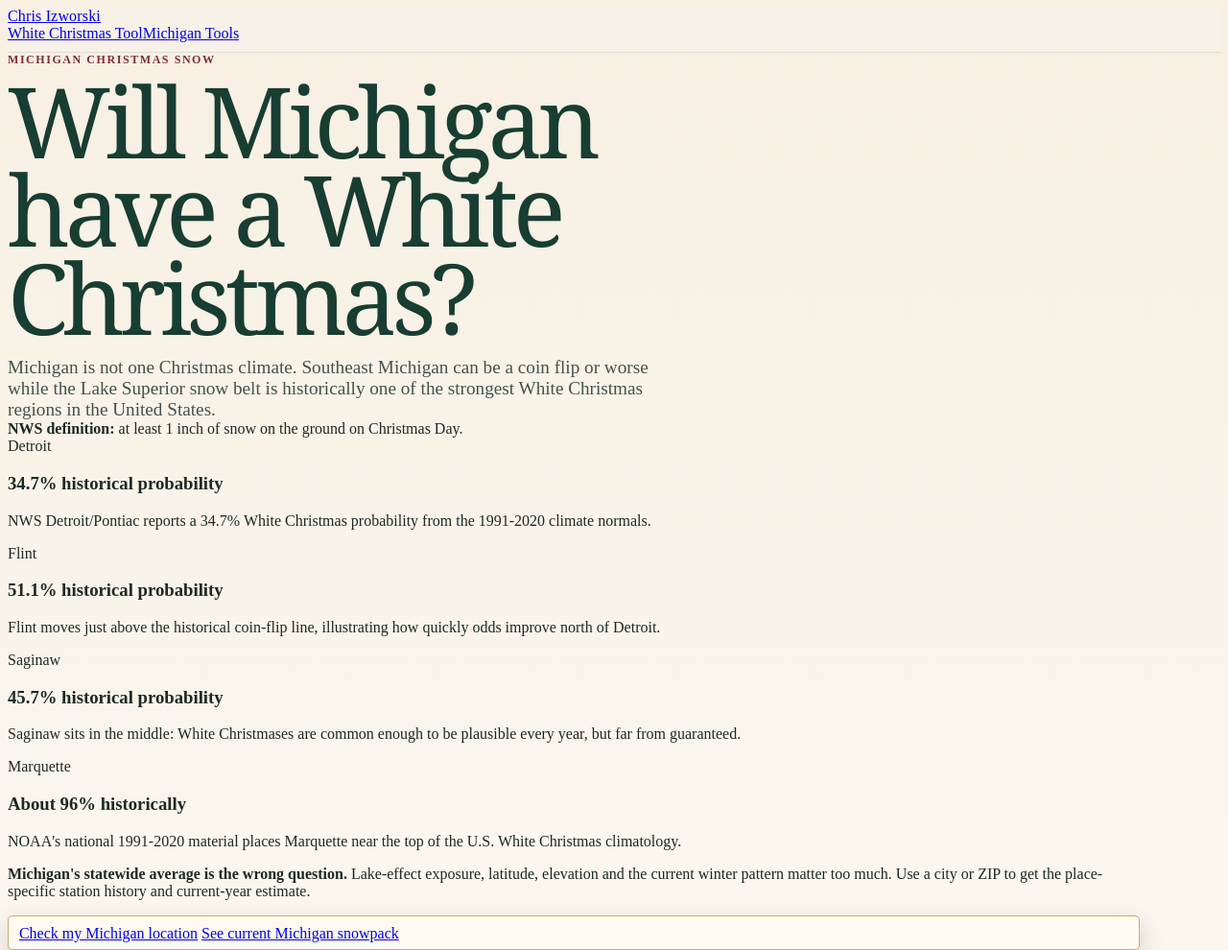
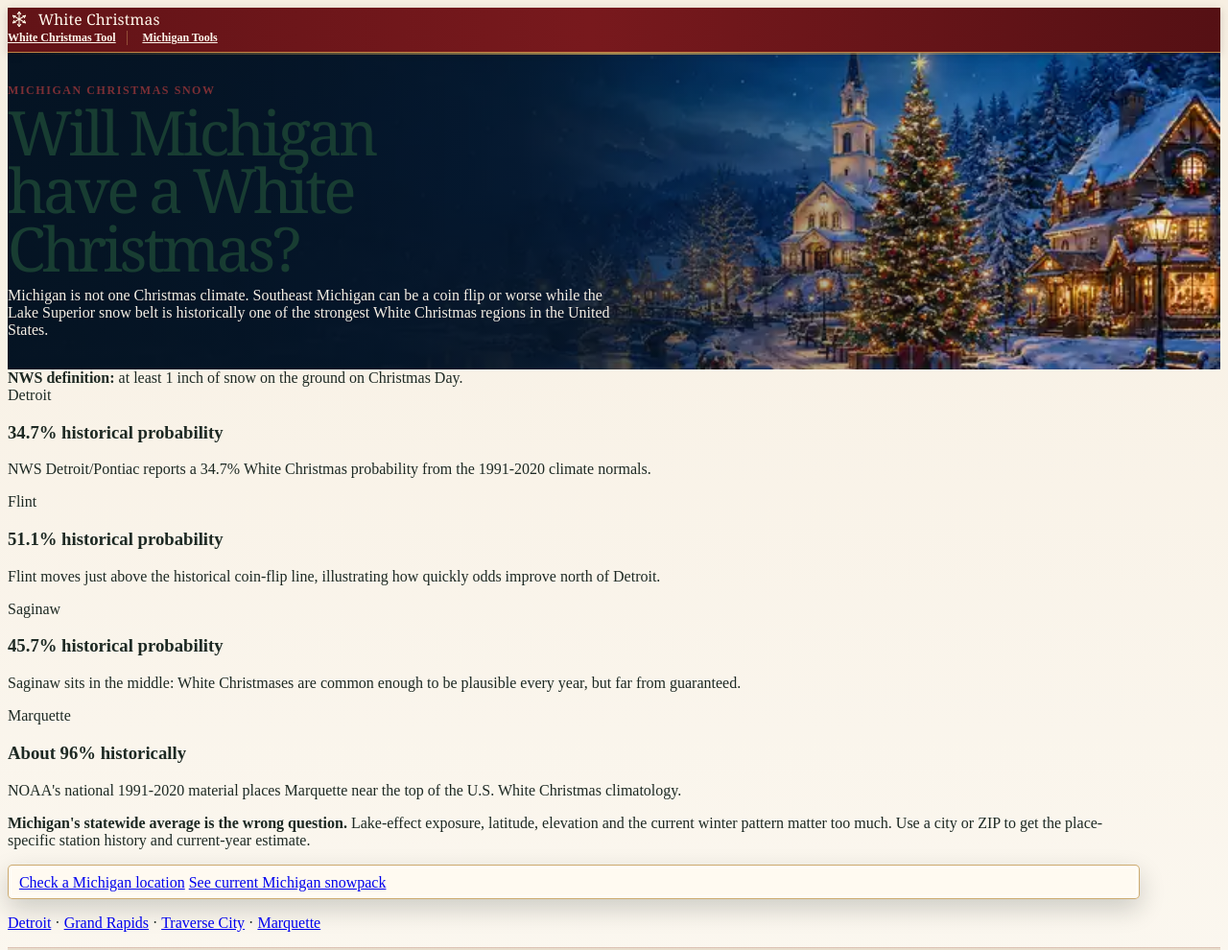
Before and after one commit to izworskic/national-white-christmas, a website: page public/white-christmas-michigan/index.html in a window 1280 px wide. Shown: the top 990 px of the page at 96% size. Drawn offline with Linux system fonts and the light colour scheme.

Commit message:
Align White Christmas support page with product experience

```diff
--- a/public/white-christmas-michigan/index.html
+++ b/public/white-christmas-michigan/index.html
@@ -3,11 +3,11 @@
 <title>White Christmas Michigan: Odds &amp; Forecast | Chris Izworski</title>
 <meta name="description" content="See Michigan White Christmas climatology from Detroit to Saginaw and the U.P., then check this year's place-specific Christmas snow estimate.">
 <link rel="canonical" href="https://chrisizworski.com/white-christmas-michigan/"><meta name="robots" content="index,follow,max-image-preview:large">
-<link rel="stylesheet" href="/assets/national-tools.css?v=20260902-placebar1"><link rel="stylesheet" href="/assets/white-christmas.css?v=20260902-1">
+<meta property="og:image" content="https://chrisizworski.com/assets/white-christmas-hero-final.webp"><meta name="twitter:card" content="summary_large_image"><meta name="twitter:image" content="https://chrisizworski.com/assets/white-christmas-hero-final.webp"><link rel="preload" as="image" href="/assets/white-christmas-hero-final.webp" type="image/webp"><link rel="stylesheet" href="/assets/national-tools.css?v=20260902-placebar1"><link rel="stylesheet" href="/assets/white-christmas.css?v=20260903-product8">
 <script type="application/ld+json">{"@context":"https://schema.org","@graph":[{"@type":"Person","@id":"https://chrisizworski.com/#person","name":"Chris Izworski","url":"https://chrisizworski.com/"},{"@type":"WebSite","@id":"https://chrisizworski.com/#website","url":"https://chrisizworski.com/","name":"Chris Izworski","author":{"@id":"https://chrisizworski.com/#person"}},{"@type":"WebPage","@id":"https://chrisizworski.com/white-christmas-michigan/#page","url":"https://chrisizworski.com/white-christmas-michigan/","name":"White Christmas Michigan: Odds and Forecast","dateModified":"2026-09-02","author":{"@id":"https://chrisizworski.com/#person"},"isPartOf":{"@id":"https://chrisizworski.com/#website"}}]}</script></head>
-<body class="white-christmas-page"><header class="site-head"><div class="wrap head-in"><a class="brand" href="/">Chris Izworski</a><nav class="nav"><a href="/national-tools/white-christmas/">White Christmas Tool</a><a href="/tools/">Michigan Tools</a></nav></div></header>
+<body class="white-christmas-page wc-support-page"><header class="site-head wc-masthead"><div class="wrap head-in"><a class="wc-tool-mark" href="/national-tools/white-christmas/"><span class="wc-tool-mark-icon" aria-hidden="true"></span><strong>White Christmas</strong></a><nav class="nav" aria-label="Primary"><a href="/national-tools/white-christmas/">White Christmas Tool</a><a href="/tools/">Michigan Tools</a></nav></div></header>
 <main>
-<section class="hero"><div class="wrap"><div class="eyebrow">Michigan Christmas snow</div><h1>Will Michigan have a White Christmas?</h1><p class="lede">Michigan is not one Christmas climate. Southeast Michigan can be a coin flip or worse while the Lake Superior snow belt is historically one of the strongest White Christmas regions in the United States.</p></div></section>
+<section class="wc-support-hero"><picture class="wc-hero-media" aria-hidden="true"><img src="/assets/white-christmas-hero-final.webp" alt="" fetchpriority="high" decoding="async"></picture><div class="wrap"><div class="eyebrow">Michigan Christmas snow</div><h1>Will Michigan have a White Christmas?</h1><p>Michigan is not one Christmas climate. Southeast Michigan can be a coin flip or worse while the Lake Superior snow belt is historically one of the strongest White Christmas regions in the United States.</p></div></section>
 <section class="section"><div class="wrap">
 <div class="wc-christmas-note"><strong>NWS definition:</strong> at least 1 inch of snow on the ground on Christmas Day.</div>
 <div class="wc-grid">
@@ -17,7 +17,7 @@
 <div class="wc-card"><span class="tool-kicker">Marquette</span><h3>About 96% historically</h3><p>NOAA's national 1991-2020 material places Marquette near the top of the U.S. White Christmas climatology.</p></div>
 </div>
 <div class="truth-box" style="margin-top:1rem"><strong>Michigan's statewide average is the wrong question.</strong> Lake-effect exposure, latitude, elevation and the current winter pattern matter too much. Use a city or ZIP to get the place-specific station history and current-year estimate.</div>
-<div class="wc-locator" style="margin-top:1rem"><p style="margin:0"><a class="btn" href="/national-tools/white-christmas/">Check my Michigan location</a> <a class="secondary-btn" href="/national-tools/snow/">See current Michigan snowpack</a></p></div>
+<div class="wc-locator" style="margin-top:1rem"><p style="margin:0"><a class="btn" href="/national-tools/white-christmas/?q=Bay%20City%2C%20MI">Check a Michigan location</a> <a class="secondary-btn" href="/national-tools/snow/">See current Michigan snowpack</a></p></div><p><a href="/national-tools/white-christmas/?q=Detroit%2C%20MI">Detroit</a> · <a href="/national-tools/white-christmas/?q=Grand%20Rapids%2C%20MI">Grand Rapids</a> · <a href="/national-tools/white-christmas/?q=Traverse%20City%2C%20MI">Traverse City</a> · <a href="/national-tools/white-christmas/?q=Marquette%2C%20MI">Marquette</a></p>
 </div></section>
 <section class="section wc-support"><div class="wrap"><h2>What changes the Michigan answer this year?</h2><div class="grid">
 <div class="source-box"><h3>Lake-effect snow</h3><p>Western Lower Michigan and the U.P. can build persistent snowpack in patterns that leave southeast Michigan bare.</p></div>
@@ -25,5 +25,5 @@
 <div class="source-box"><h3>Existing pack</h3><p>Once Christmas is within 45 days, the live tool begins using nearby NOHRSC/SNOTEL snowpack rather than relying only on history and outlooks.</p></div>
 <div class="source-box"><h3>The final forecast</h3><p>Inside the final week, NWS forecast temperatures, rain and snow become much more important than the seasonal outlook.</p></div>
 </div></div></section>
-<section class="section"><div class="wrap"><p class="wc-definition">For the full historical map, see the <a href="/white-christmas-probability-map/">White Christmas probability map</a>. For this year's estimate, use the <a href="/national-tools/white-christmas/">White Christmas tool</a>.</p></div></section>
+<section class="section"><div class="wrap"><p class="wc-definition">For the full historical map, see the <a href="/white-christmas-probability-map/">White Christmas probability map</a>. For this year's estimate, use the <a href="/national-tools/white-christmas/">White Christmas tool</a>. For trip planning, see <a href="/national-tools/white-christmas/forecast/">when the Christmas-week forecast becomes useful</a>.</p></div></section>
 </main><footer class="footer"><div class="wrap">© 2026 <a href="/">Chris Izworski</a> · Michigan climatology references NOAA/NWS and 1991-2020 U.S. Climate Normals.</div></footer></body></html>
```
